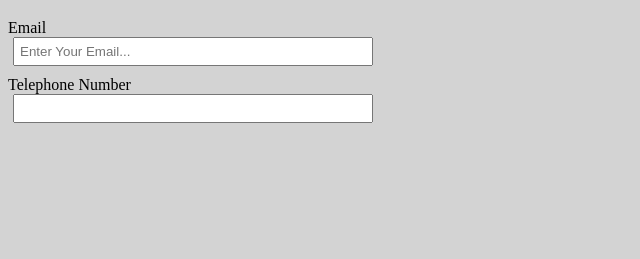
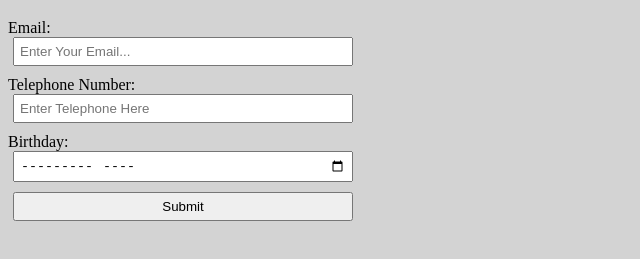
Before and after one commit to dpowers3/ITMD362Lab02, a plain HTML site: page index.html in a window 1280 px wide. Shown: the part 61-320 px from the top of the page, without its empty margins (0-640 px from the left). Drawn offline with Linux system fonts and the light colour scheme.

Commit message:
editied index page and adjusted css page

```diff
--- a/index.html
+++ b/index.html
@@ -10,12 +10,16 @@
 		<div>
 			<form action="/action_page.php">
 			<h1>User Form</h1>
-				<label for="email"> Email</label>
-				<input type="text" id="email" name="usremail" placeholder="Enter Your Email...">
+				<label for="email"> Email:</label>
+				<input type="email" id="email" name="usremail" placeholder="Enter Your Email...">
 
-				<label for="telephone">Telephone Number</label>
-				<input type="tel" name="usrtel">
+				<label for="telephone" >Telephone Number:</label>
+				<input type="tel" name="usrtel"placeholder="Enter Telephone Here">
 
+				<label for="birthday" >Birthday:</label>
+				<input type="month" name="bdaymonth">
+
+				<input type="submit" id="submit" value="Submit">
 			</form>
 		</div>
 	</body>
--- a/screen.css
+++ b/screen.css
@@ -3,13 +3,14 @@ input {
 	padding : 5px;
 	width: 100%;
 	box-sizing: border-box;
-	max-width:360px;
-	margin:0 5px 10px 5px;
+	max-width:340px;
+	margin:0 10px 10px 5px;
+
 
 }
 #submit{
-	margin:10px;
-	max-width: 360px;
+	margin:margin:0 10px 10px 5px;
+	max-width: 340px;
 }
 body{
 	background-color: lightgrey;
```
